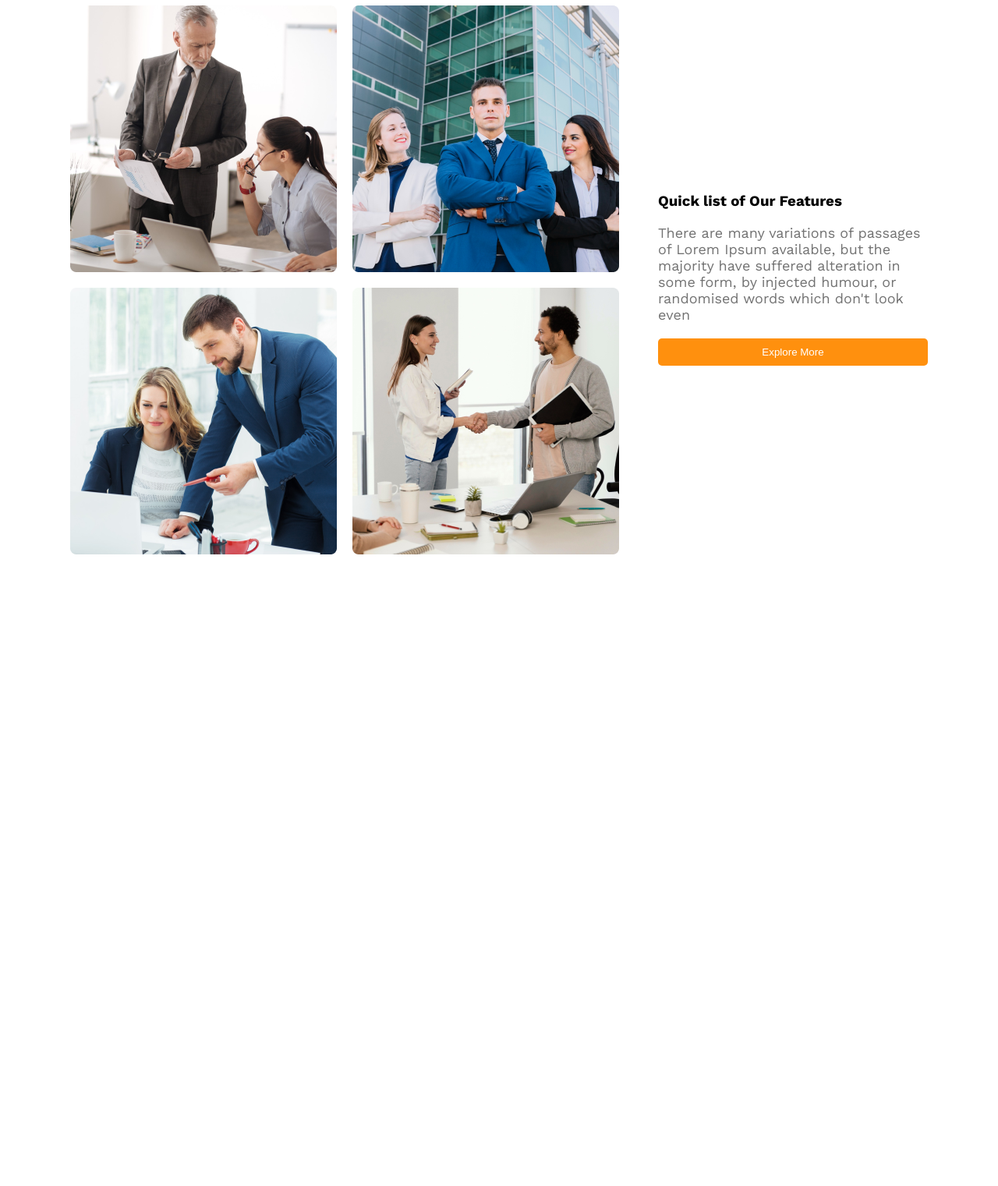
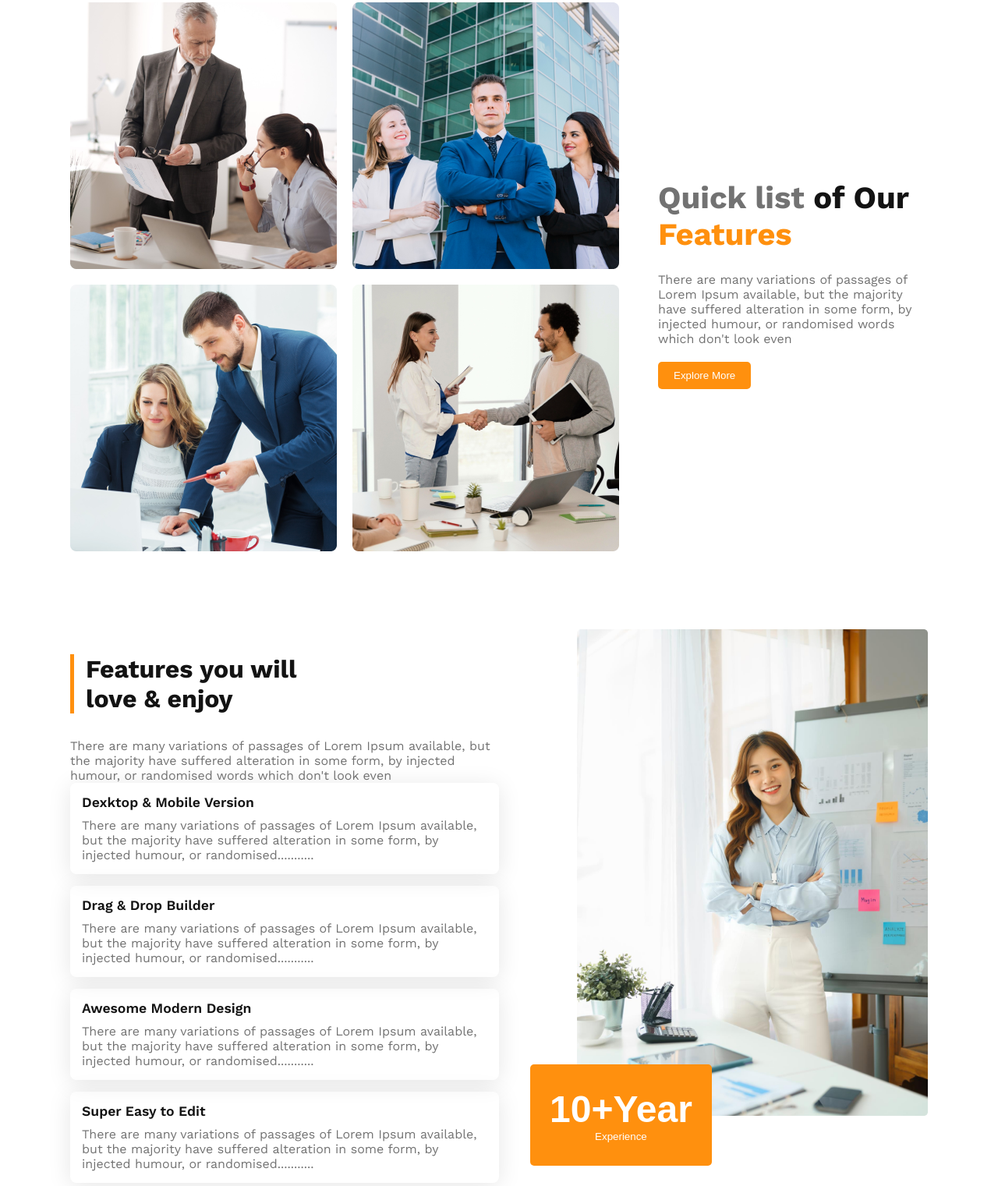
Before and after one commit to Md-Sojib-Khan/architech-responsive, a plain HTML site: page index.html in a window 1280 px wide. Shown: the part 1041-2562 px from the top of the page at 78% size. Before the commit the page ends 1760 px from the top, so only its background shows below. Drawn offline with nearby package versions, Linux system fonts and the light colour scheme.

Commit message:
feature section done with responsive

```diff
--- a/index.html
+++ b/index.html
@@ -38,11 +38,43 @@
                 <img src="images/team4.png" alt="">
             </div>
             <div class="quick-list-content display-flex">
-                <h3>Quick list of Our Features</h3>
+                <h3 class="quick-list-titel"><span class="dark03">Quick list</span> <span class="dark01">of Our</span> Features</h3>
                 <p>There are many variations of passages of Lorem Ipsum available, but the majority have suffered alteration in some form, by injected humour, or randomised words which don't look even</p>
-                <button class="btn-primary">Explore More</button>
+                <div><button class="btn-primary">Explore More</button></div>
             </div>
          </section>
+
+         <!-- Feature section -->
+          <section class="feature-container display-flex">
+            <div class="feature-content">
+                <h3 class="feature-titel dark01">Features you will <br> love & enjoy</h3>
+                <p class="dark03">There are many variations of passages of Lorem Ipsum available, but the majority have suffered alteration in some form, by injected humour, or randomised words which don't look even</p>
+                <div class="feature-card">
+                    <h6 class="dark01">Dexktop & Mobile Version</h6>
+                    <p class="dark03">There are many variations of passages of Lorem Ipsum available, but the majority have suffered alteration in some form, by injected humour, or randomised...........</p>
+                </div>
+                <div class="feature-card">
+                    <h6 class="dark01">Drag & Drop Builder</h6>
+                    <p class="dark03">There are many variations of passages of Lorem Ipsum available, but the majority have suffered alteration in some form, by injected humour, or randomised...........</p>
+                </div>
+                <div class="feature-card">
+                    <h6 class="dark01">Awesome Modern Design</h6>
+                    <p class="dark03">There are many variations of passages of Lorem Ipsum available, but the majority have suffered alteration in some form, by injected humour, or randomised...........</p>
+                </div>
+                <div class="feature-card">
+                    <h6 class="dark01">Super Easy to Edit</h6>
+                    <p class="dark03">There are many variations of passages of Lorem Ipsum available, but the majority have suffered alteration in some form, by injected humour, or randomised...........</p>
+                </div>
+            </div>
+            <div class="architect-img">
+                <img src="images/architect.png" alt="">
+                <button class="architect-batch btn-primary">
+                    <span class="batch-title">10+Year</span>
+                    <br>
+                    <span>Experience</span>
+                </button>
+            </div>
+          </section>
     </main>
 
     <footer>
--- a/styels/style.css
+++ b/styels/style.css
@@ -2,9 +2,9 @@
 
 
 .work-sans-font {
-  font-family: "Work Sans", sans-serif;
-  font-optical-sizing: auto;
-  font-style: normal;
+    font-family: "Work Sans", sans-serif;
+    font-optical-sizing: auto;
+    font-style: normal;
 }
 
 
@@ -15,7 +15,7 @@
 }
 
 p {
-    font-size: 18px;
+    font-size: 1rem;
     color: #727272;
     margin: 0px;
 }
@@ -23,9 +23,11 @@ p {
 .dark01 {
     color: #131313;
 }
+
 .dark02 {
     color: #424242;
 }
+
 .dark03 {
     color: #727272;
 }
@@ -95,7 +97,7 @@ main {
     margin: 0 auto;
 }
 
-main > section {
+main>section {
     margin-top: 100px;
 }
 
@@ -116,3 +118,88 @@ main > section {
     flex-direction: column;
     justify-content: center;
 }
+
+.quick-list-titel {
+    font-size: 2.5rem;
+    color: #FF900E;
+    margin-bottom: 25px;
+}
+
+
+/* Feature section */
+
+.feature-container {
+    gap: 100px;
+}
+
+.feature-content {
+    max-width: 50%;
+}
+
+
+.feature-titel {
+    font-size: 2rem;
+    border-left: 5px solid #FF900E;
+    padding-left: 15px;
+}
+
+
+.feature-card {
+    border-radius: 8px;
+    box-shadow: 0 4px 30px 0 rgba(0, 0, 0, 0.1);
+    padding: 15px;
+    margin-bottom: 15px;
+}
+
+.feature-card h6 {
+    font-size: 1.1rem;
+    font-weight: 600;
+    margin: 0px 0px 10px 0px;
+}
+
+.architect-img img {
+    width: 100%;
+}
+
+.architect-batch {
+    padding: 30px 25px;
+    margin-top: -70px;
+    margin-left: -60px;
+}
+
+.batch-title {
+    font-size: 3rem;
+    font-weight: bold;
+}
+
+
+
+
+/* responsive for smaller device */
+
+@media screen and (max-width: 576px) {
+
+    nav,
+    .quick-list-container,
+    .feature-container {
+        flex-direction: column;
+    }
+
+
+    .quick-list-imgbox {
+        grid-template-columns: repeat(1, 1fr);
+
+    }
+
+    .quick-list-imgbox img {
+        margin: 0 auto;
+    }
+
+    .feature-content {
+        max-width: 100%;
+    }
+
+    .architect-batch {
+        margin: 10px;
+    }
+}
```
